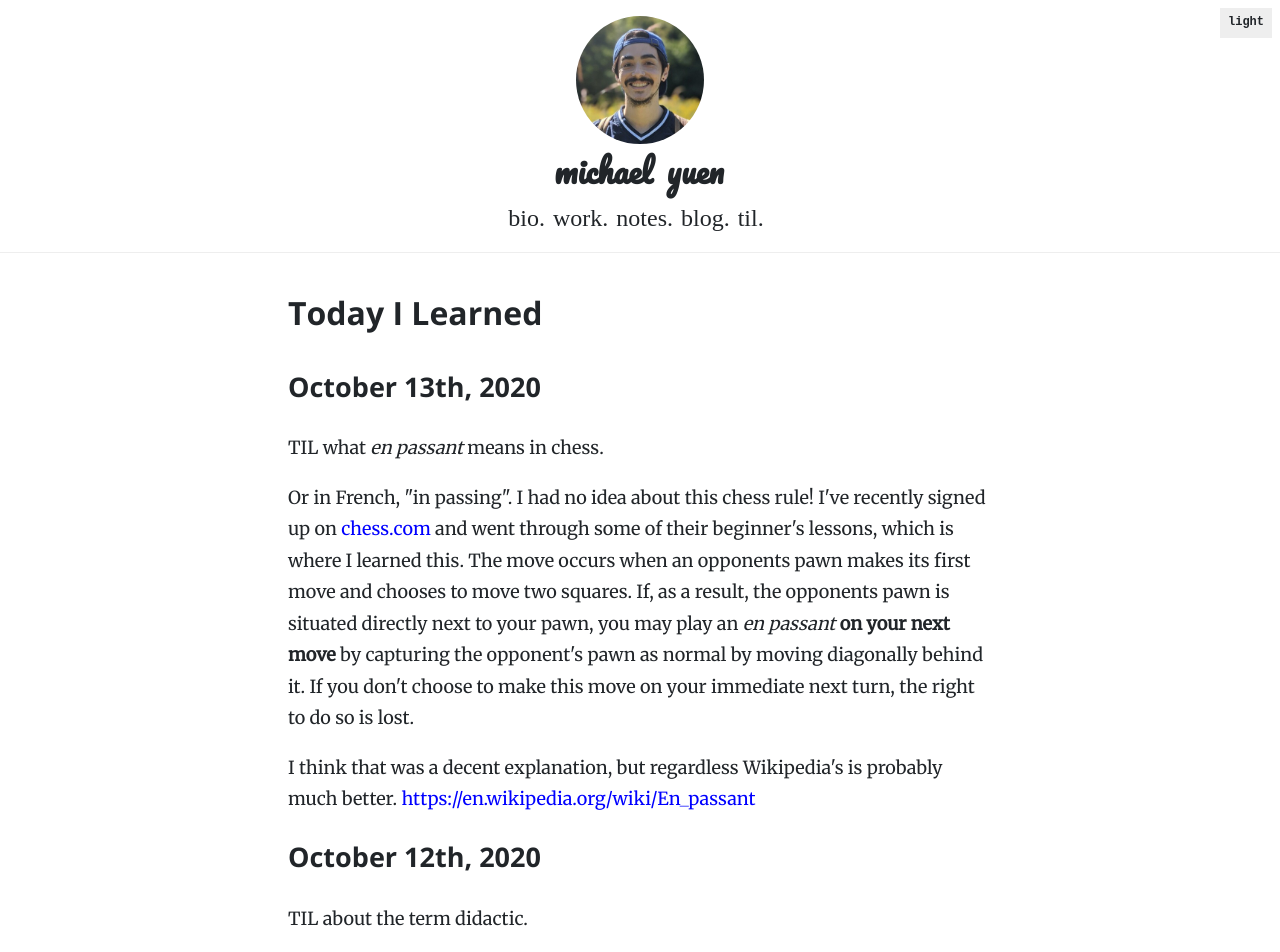
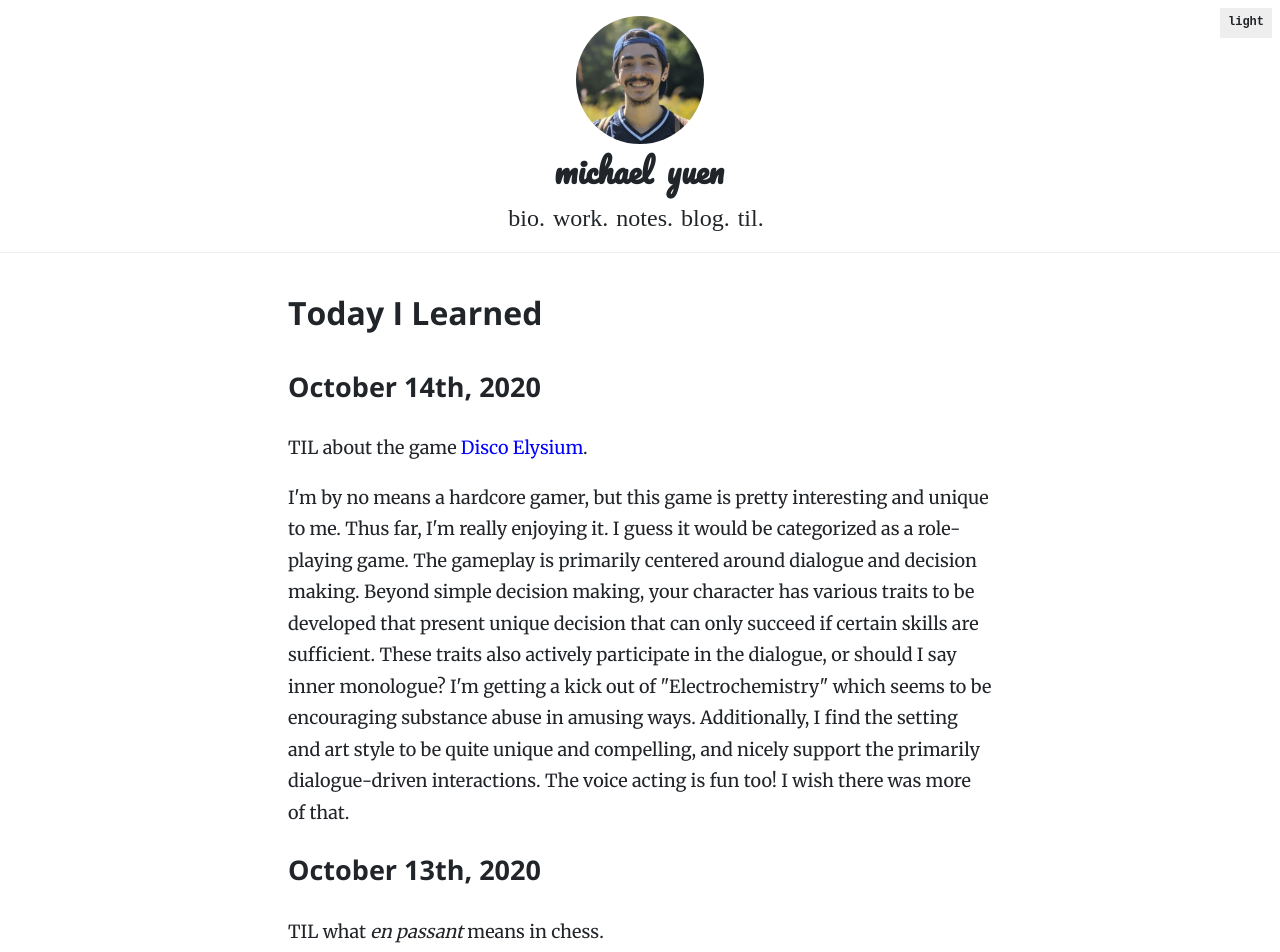
Before and after one commit to michaelyuen/personal-website, a Next.js app in the folder v5/: page /today-i-learned in a window 1280 px wide. Shown: the top 952 px of the page. Built offline with nearby package versions, Linux system fonts and the light colour scheme; a web font is replaced by a local one.

Commit message:
Add TIL for 2020-10-14 (#39)

```diff
--- a/v5/pages/today-i-learned.tsx
+++ b/v5/pages/today-i-learned.tsx
@@ -2,6 +2,28 @@ export default function TIL() {
   return (
     <section className="TILContainer">
       <h1>Today I Learned</h1>
+      <h2>October 14th, 2020</h2>
+      <p>
+        TIL about the game{" "}
+        <a href="https://en.wikipedia.org/wiki/Disco_Elysium" target="_blank">
+          Disco Elysium
+        </a>
+        .
+      </p>
+      <p>
+        I'm by no means a hardcore gamer, but this game is pretty interesting
+        and unique to me. Thus far, I'm really enjoying it. I guess it would be
+        categorized as a role-playing game. The gameplay is primarily centered
+        around dialogue and decision making. Beyond simple decision making, your
+        character has various traits to be developed that present unique
+        decision that can only succeed if certain skills are sufficient. These
+        traits also actively participate in the dialogue, or should I say inner
+        monologue? I'm getting a kick out of "Electrochemistry" which seems to
+        be encouraging substance abuse in amusing ways. Additionally, I find the
+        setting and art style to be quite unique and compelling, and nicely
+        support the primarily dialogue-driven interactions. The voice acting is
+        fun too! I wish there was more of that.
+      </p>
       <h2>October 13th, 2020</h2>
       <p>
         TIL what <em>en passant</em> means in chess.
```
